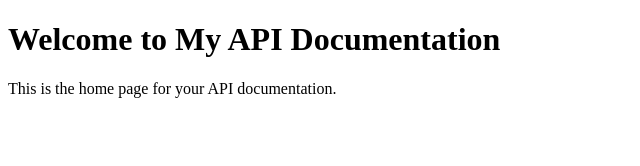
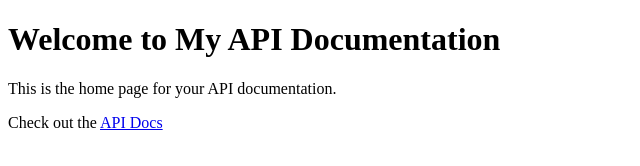
Before and after one commit to Sigmartreumann/my-api-docs, a website: page Index.html in a window 1280 px wide. Shown: the whole page, without its empty margins (0-640 px from the left). Drawn offline with Linux system fonts and the light colour scheme.

Commit message:
Update Index.html

```diff
--- a/Index.html
+++ b/Index.html
@@ -8,5 +8,6 @@
 <body>
     <h1>Welcome to My API Documentation</h1>
     <p>This is the home page for your API documentation.</p>
+    <p>Check out the <a href="/docs">API Docs</a></p>
 </body>
 </html>
```
